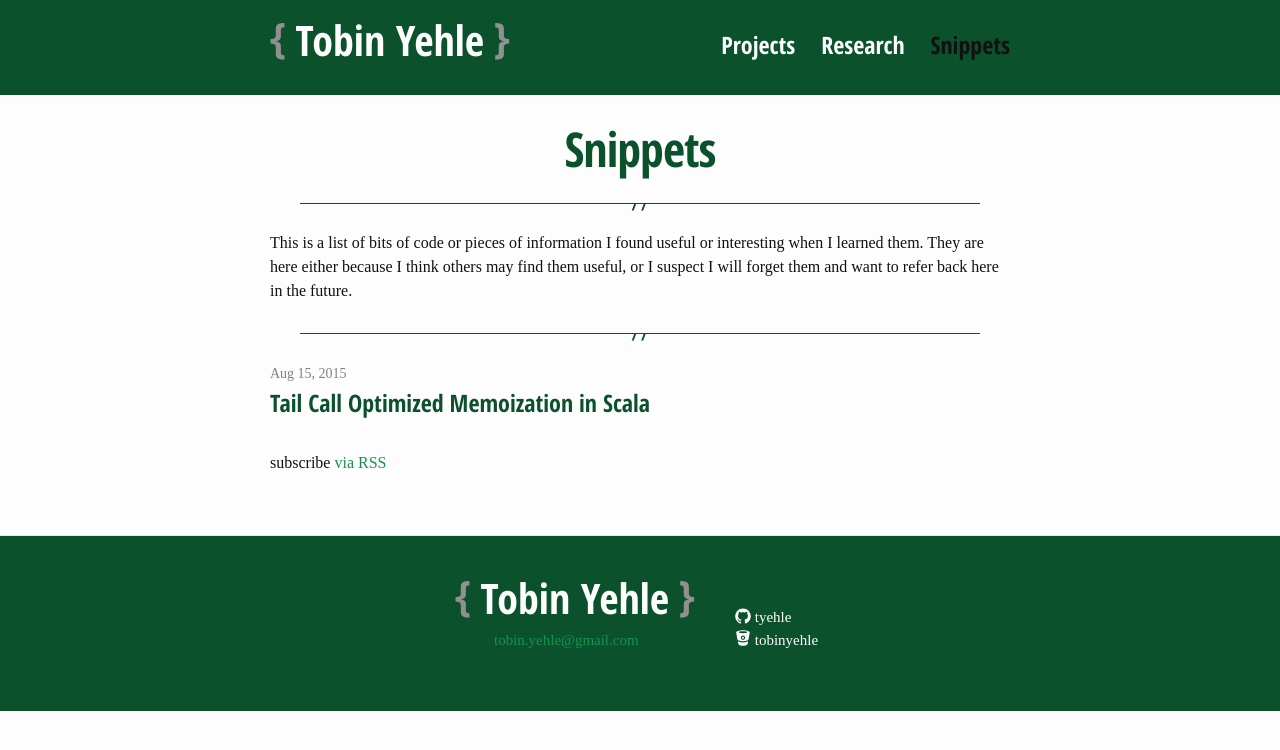
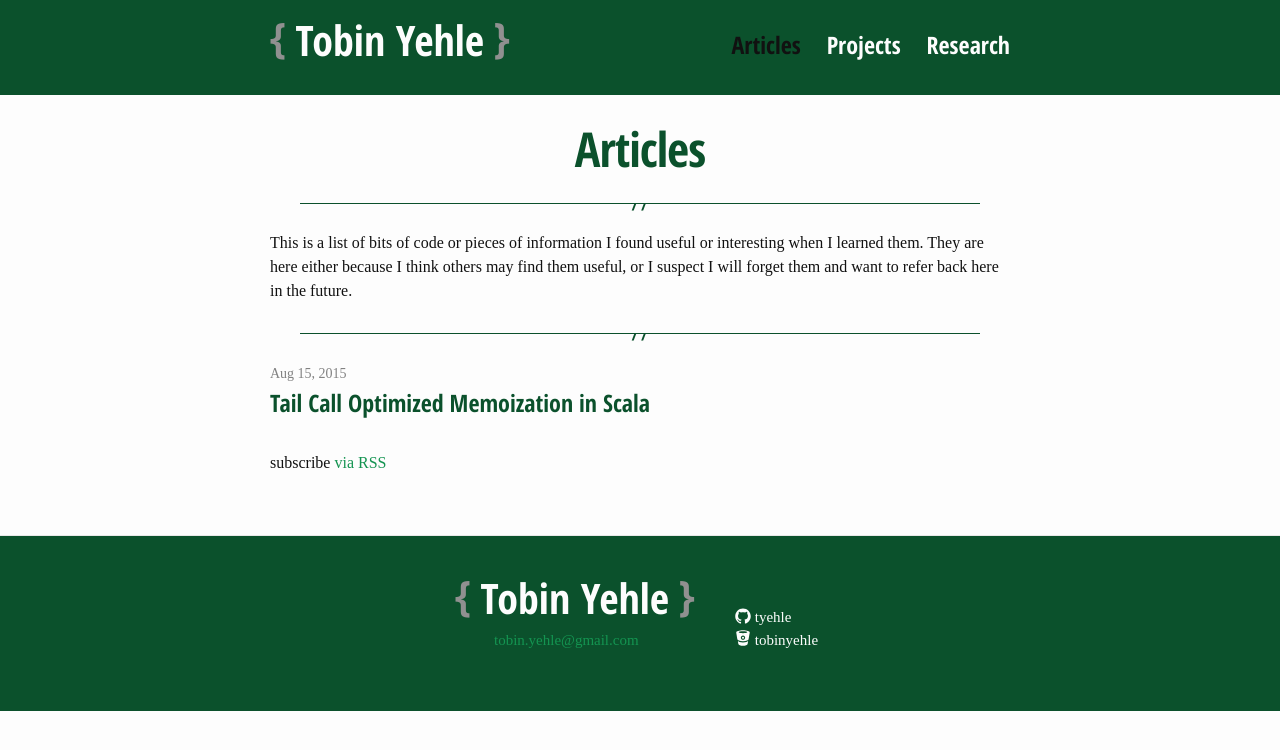
Before and after one commit to tyehle/tyehle.github.io, a Jekyll site: the page built from _pages/articles.md, in a window 1280 px wide. Shown: the top 750 px of the page. Built offline with Jekyll 4.4.1, drawn with Linux system fonts in a browser that asks for light colours; some web fonts are replaced.

Commit message:
fix permalinks, and rename snippets to articles

```diff
--- a/_config.yml
+++ b/_config.yml
@@ -23,3 +23,5 @@ hidden_posts: ['Python Compiler']
 markdown: kramdown
 markdown_ext: markdown,mkdown,mkdn,mkd,md
 include: ['_pages']
+
+permalink: /articles/:title
--- a/_pages/snippets.md
+++ b/_pages/articles.md
@@ -1,7 +1,7 @@
 ---
 layout: page
-title: Snippets
-permalink: /snippets
+title: Articles
+permalink: /articles/
 ---
 
 This is a list of bits of code or pieces of information I found useful or interesting when I learned them. They are here either because I think others may find them useful, or I suspect I will forget them and want to refer back here in the future.
```
Also changed, not shown: _posts/2015-08-15-memoization.md (+0 -1 lines), _posts/2015-10-31-python_compiler.md (+0 -1 lines).
